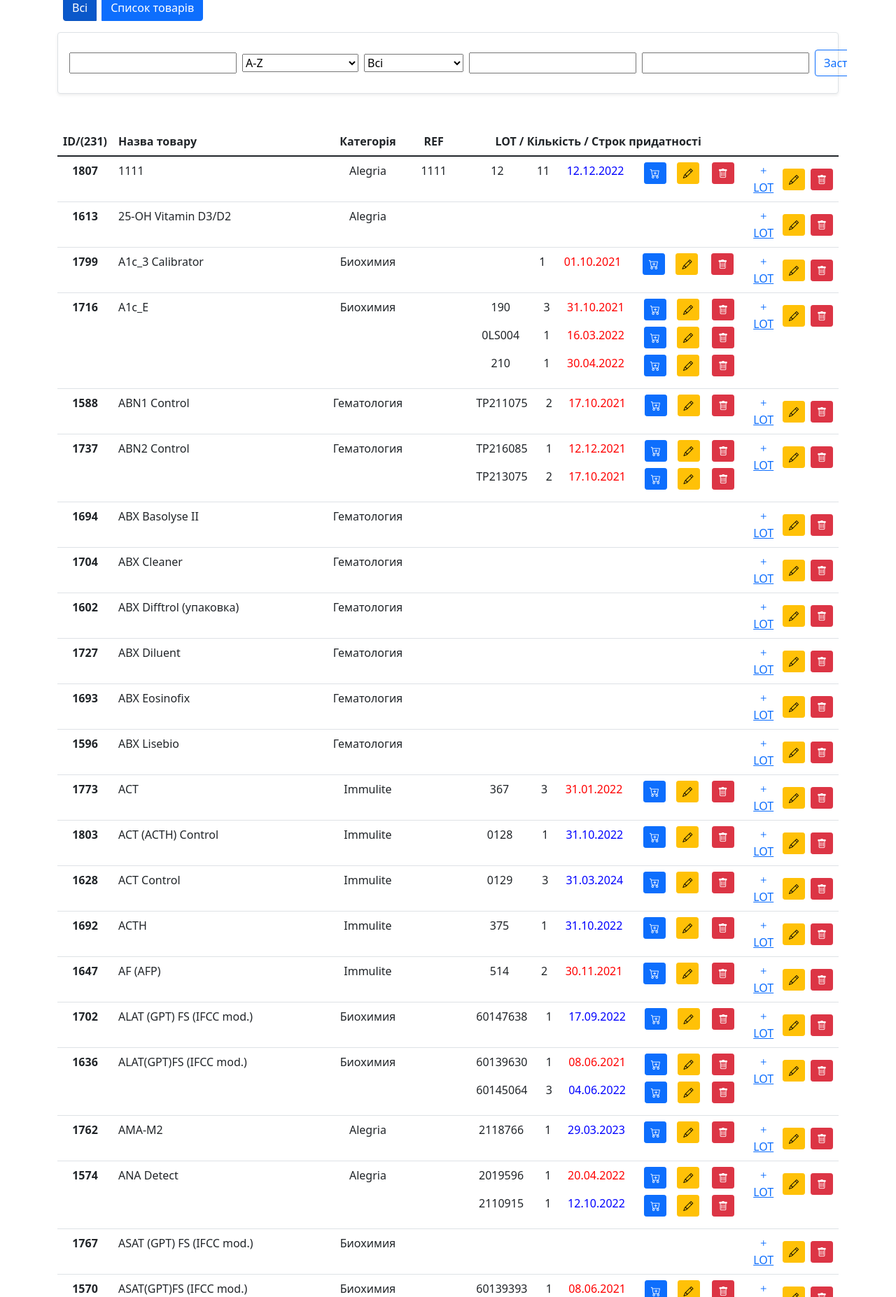
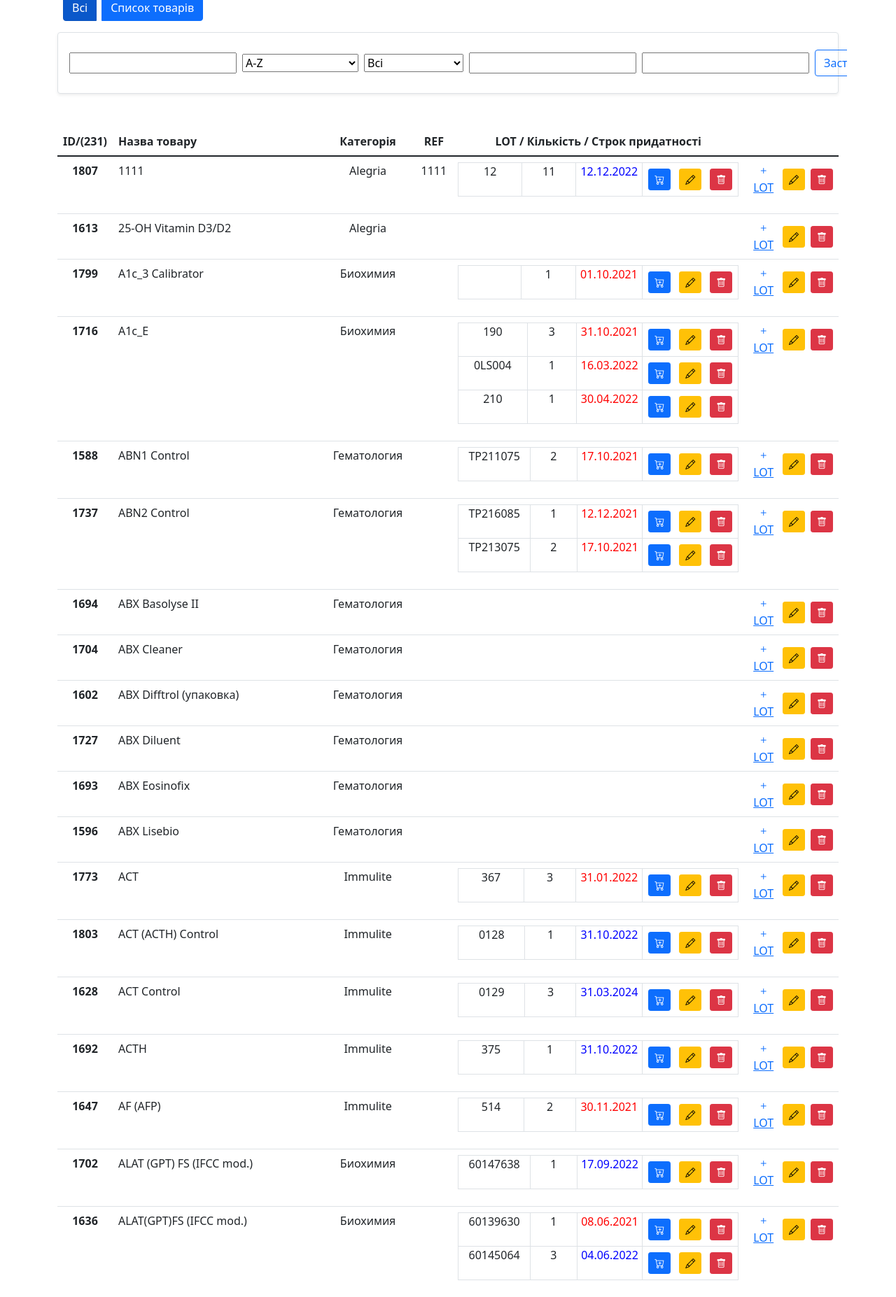
Before and after one commit to blezin2205/DMDX_Django, a Django app: page / in a window 1280 px wide. Shown: the part 214-2068 px from the top of the page at 70% size. Run offline with Django 4.2, Linux system fonts and the light colour scheme; a user stored in the database is signed in; data comes from the database, SQL or seed files in the repository; data that the repository does not hold is empty; some libraries are stand-ins or nearby versions.

Commit message:
html fix

```diff
--- a/supplies/templates/supplies/home.html
+++ b/supplies/templates/supplies/home.html
@@ -44,7 +44,7 @@
       <th scope="row">{{el.id}}</th>
       <td style="text-align: left;">{{ el.name }}</td>
       <td>{{ el.category.name }}</td>
-      <td style="text-align: left;">
+      <td>
 
           {% if el.ref is not none %}
                         {{ el.ref }}
@@ -53,37 +53,33 @@
 
          <td class="supplyRow">
 
-<table class="table table-borderless mb-0">
-  <tbody>
+<table class="table table-bordered mb-0>
+  <tbody class="">
    {% for supp in el.general.all %}
     <tr>
 
-      <td class="p-0" style="width: 150px">{% if supp.supplyLot is not none %} {{ supp.supplyLot }} {% endif %}</td>
-      <td class="p-0" style="display: inline; width: 150px"><p><span>{{ supp.count }}</span>  {% if supp.countOnHold %}  <span style="background-color: orange" class="px-2 rounded-2">{{ supp.countOnHold }}</span> {% endif %} </p> </td>
-      <td class="p-0" style="width: 150px"><div style="color:{% if supp.date_is_good %}blue{% elif supp.date_is_today %}orange{% else %}red{% endif %};">{{ supp.expiredDate|date:"d.m.Y" }}
-                            </div></td>
-
-
-    {% if request.user.is_staff %}
-        <td class="p-0" style="width: 50px">
+      <td class="p-0" style="width: 120px">{% if supp.supplyLot is not none %} {{ supp.supplyLot }} {% endif %}</td>
+      <td class="p-0" style="width: 100px"><p><span>{{ supp.count }}</span>  {% if supp.countOnHold %}  <span style="background-color: orange" class="px-2 rounded-2">{{ supp.countOnHold }}</span> {% endif %} </p> </td>
+      <td class="p-0" style="width: 100px"><div style="color:{% if supp.date_is_good %}blue{% elif supp.date_is_today %}orange{% else %}red{% endif %};">{{ supp.expiredDate|date:"d.m.Y" }}
+ </div>
+      </td>
+    <td><div class="hstack gap-1 justify-content-end" style="align-content: end">
+        {% if request.user.is_staff %}
             {% if not supp.isInCart %}
                 <button data-product={{ supp.id }} data-action="add" class="btn btn-sm btn-primary add-btn update-cart me-2 {% if supp.count|sub:supp.countOnHold == 0 %} disabled {% endif %}" type="submit"><i class="bi bi-cart-plus"></i></button>
             {% else %}
                 <button class="btn btn-sm btn-success disabled me-2" type="button"><i class="bi bi-cart-check"></i></button>
             {% endif %}
-    </td>
     {% if uncompleteOrdersExist %}
-    <td class="p-0" style="width: 50px">
     <a href="{% url 'addSupplyToExistOrder' supp.id %}?next={{ request.get_full_path|urlencode }}" class="btn btn-sm btn-primary me-2 {% if supp.count|sub:supp.countOnHold == 0 %} disabled {% endif %}" role="button"><i class="bi bi-bag-plus"></i></a>
-    </td>
+
             {% endif %}
-    <td class="p-0" style="width: 50px"><a href="{% url 'updateSupply' supp.id %}?next={{ request.get_full_path|urlencode }}" class="btn btn-sm btn-warning me-2" role="button"><i class="bi bi-pencil"></i></a></td>
+    <a href="{% url 'updateSupply' supp.id %}?next={{ request.get_full_path|urlencode }}" class="btn btn-sm btn-warning me-2" role="button"><i class="bi bi-pencil"></i></a>
 
-    <td class="p-0" style="width: 50px">
     <button data-product={{ supp.id }} data-action="delete" class="btn btn-sm btn-danger add-btn delete-supp-button"><i class="bi bi-trash"></i></button>
-    </td>
 
    {% endif %}
+    </div></td>
     </tr>
      {% endfor %}
   </tbody>
```
